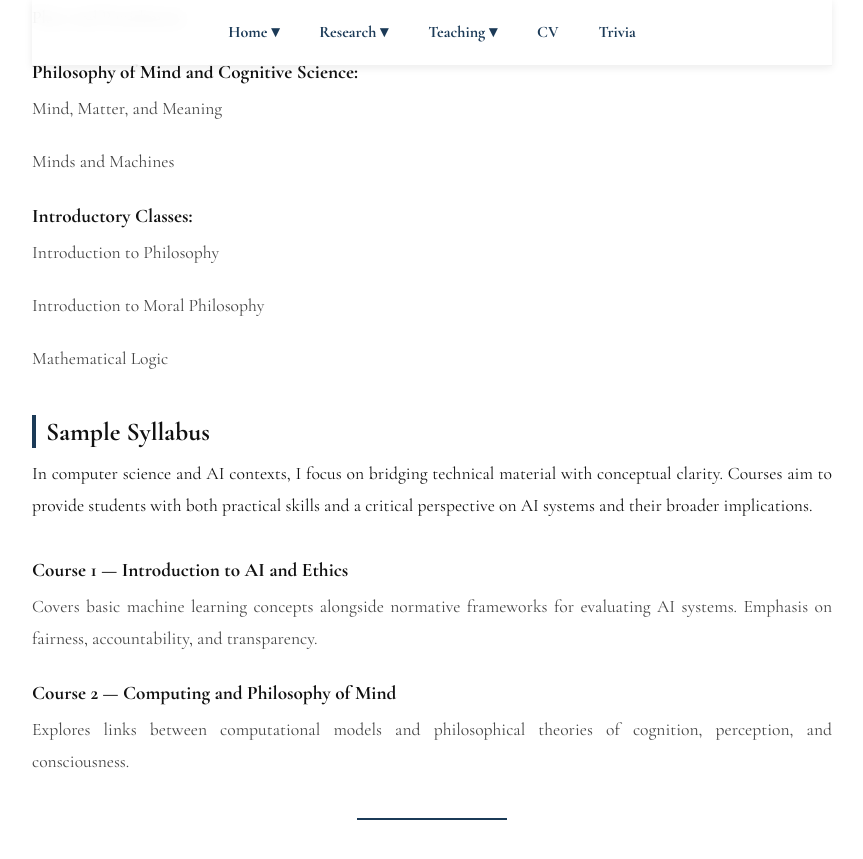
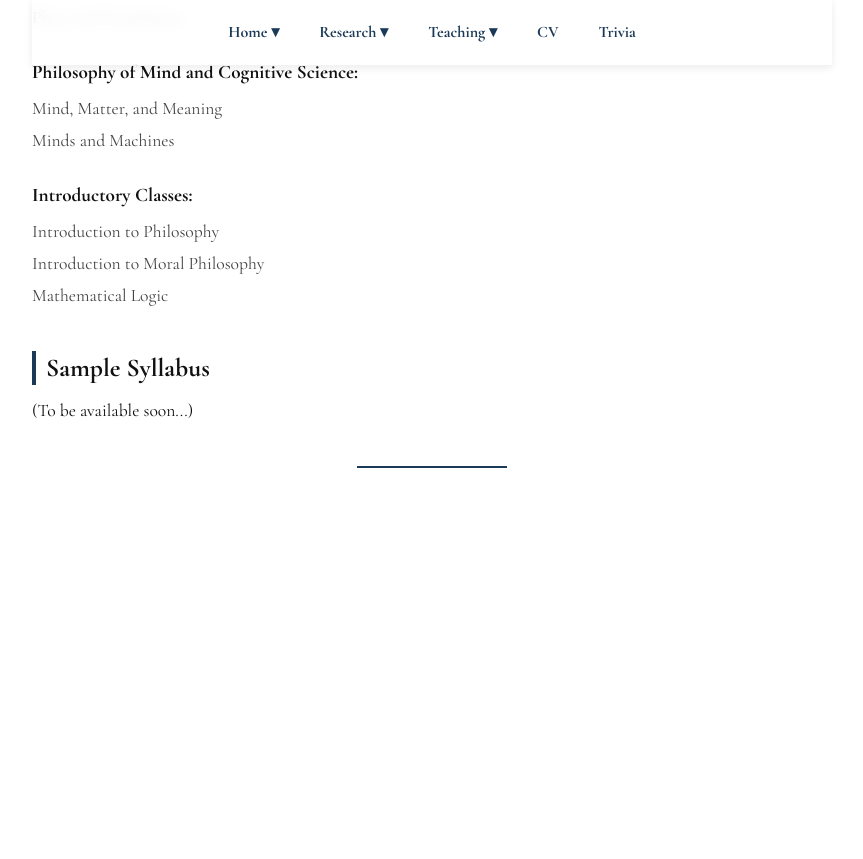
Before and after one commit to aileencluo/aileencluo.github.io, a Jekyll site: the page built from teaching.md, in a window 1280 px wide and 900 px high, scrolled down 601 px. Shown: the top 859 px of the window, without its empty margins (208-1071 px from the left). Built offline with Jekyll 4.4.1, drawn with Linux system fonts in a browser that asks for light colours; after the commit the page ends 1149 px from its top, so only the background shows below that.

Commit message:
Update teaching.md

```diff
--- a/teaching.md
+++ b/teaching.md
@@ -19,25 +19,22 @@ Plato and Punishment
 
 
 <div class="subhead">Philosophy of Mind and Cognitive Science:</div>
-<p class="subdesc">Mind, Matter, and Meaning</p>
+<p class="subdesc">Mind, Matter, and Meaning<br>
+Minds and Machines
+</p>
 
-<p class="subdesc">Minds and Machines</p>
 
 <div class="subhead">Introductory Classes:</div>
-<p class="subdesc">Introduction to Philosophy</p>
+<p class="subdesc">Introduction to Philosophy<br>
+Introduction to Moral Philosophy<br>
+Mathematical Logic
+</p>
 
-<p class="subdesc">Introduction to Moral Philosophy</p>
-
-<p class="subdesc">Mathematical Logic</p>
 
 <!-- ===== Sample Syllabus ===== -->
 <h2 id="sample syllabus" style="font-size:1.6em; margin-top:40px; border-left:4px solid #1B3A57; padding-left:10px;">Sample Syllabus</h2>
-<p>In computer science and AI contexts, I focus on bridging technical material with conceptual clarity. Courses aim to provide students with both practical skills and a critical perspective on AI systems and their broader implications.</p>
+<p>(To be available soon...)</p>
 
-<div class="subhead">Course 1 — Introduction to AI and Ethics</div>
-<p class="subdesc">Covers basic machine learning concepts alongside normative frameworks for evaluating AI systems. Emphasis on fairness, accountability, and transparency.</p>
 
-<div class="subhead">Course 2 — Computing and Philosophy of Mind</div>
-<p class="subdesc">Explores links between computational models and philosophical theories of cognition, perception, and consciousness.</p>
 
 <div class="divider"></div>
```
